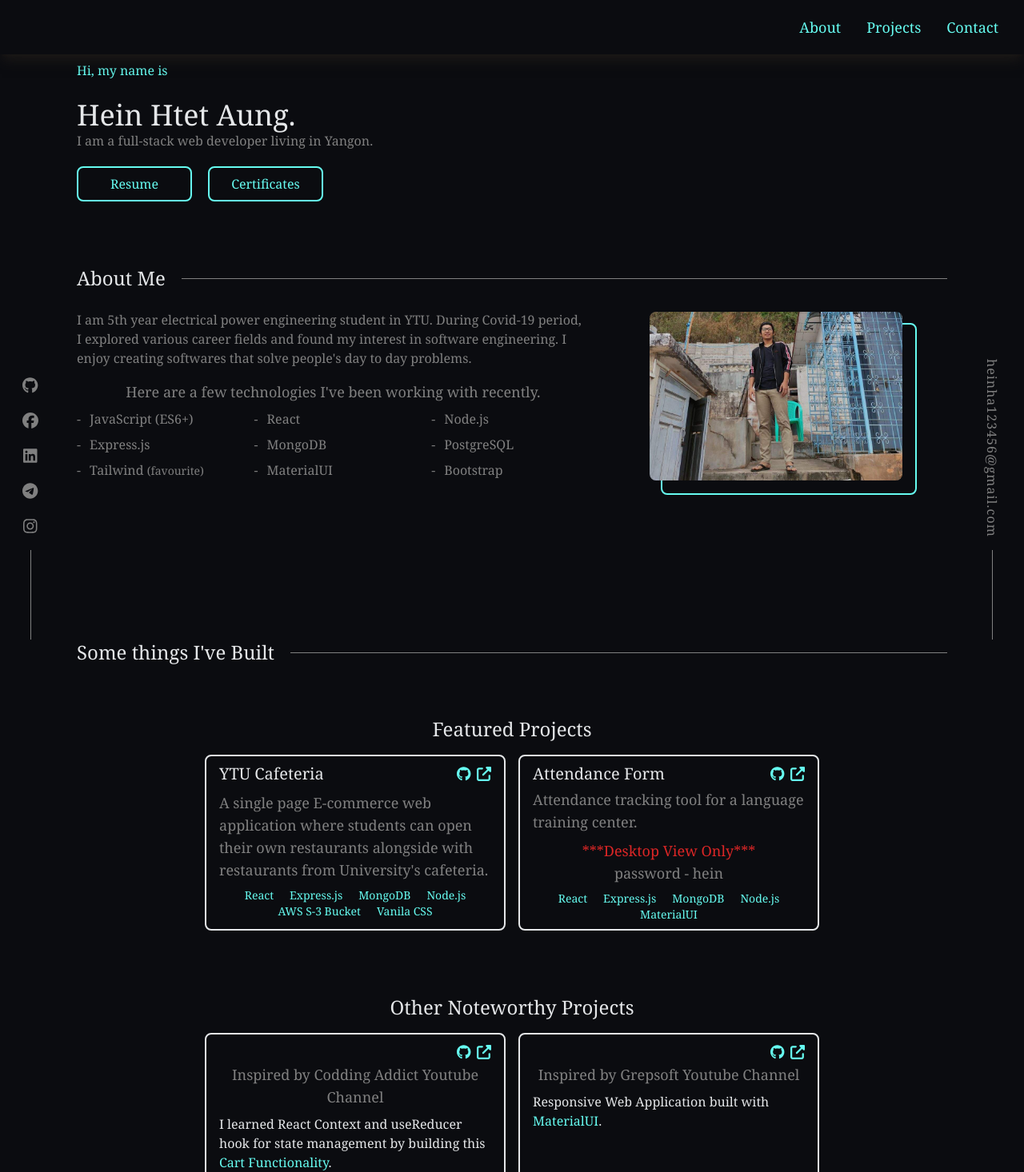
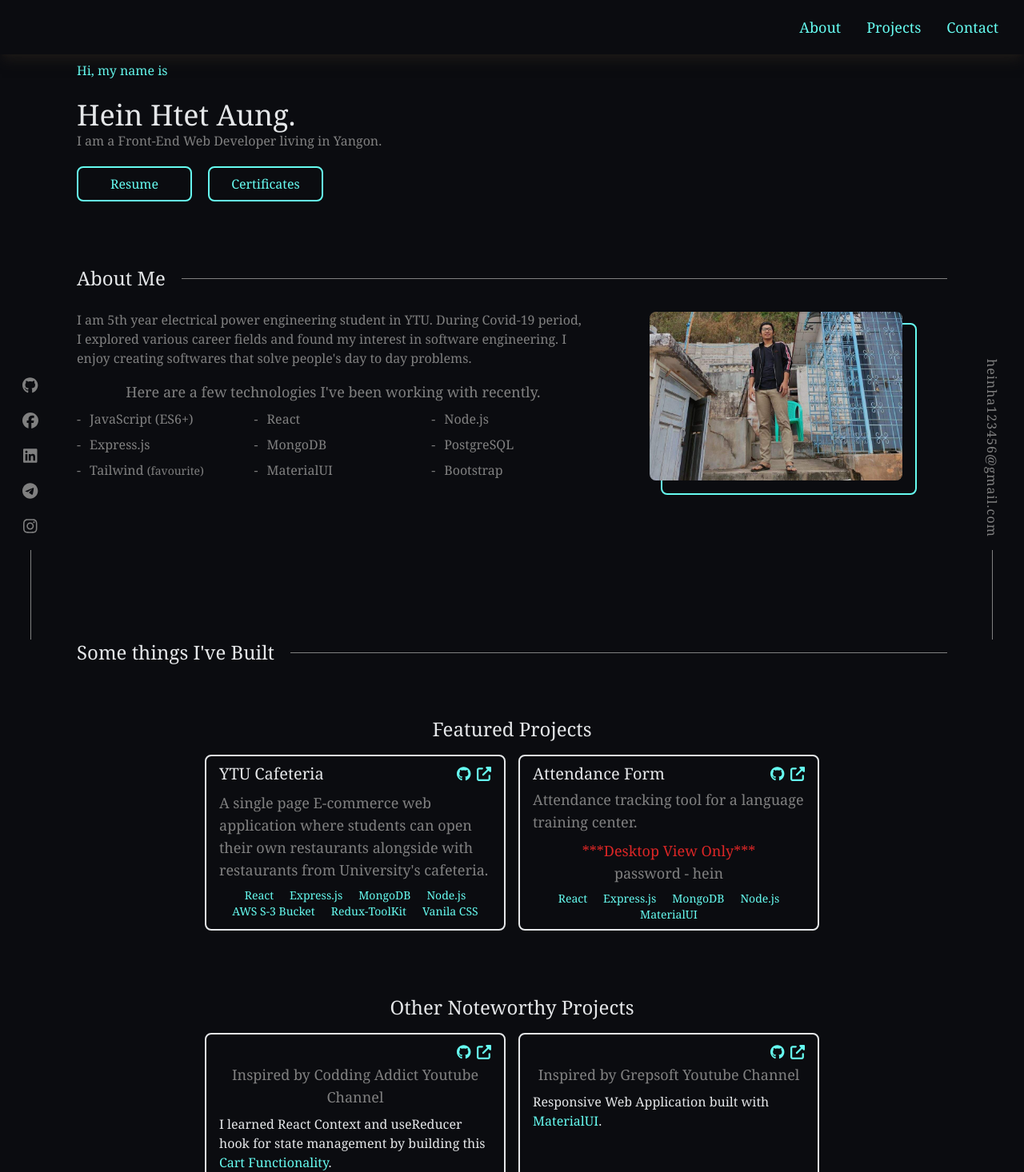
Before and after one commit to Hein-htetA/portfolio-frontend, a React (Create React App) app: page / in a window 1280 px wide. Shown: the top 1466 px of the page at 80% size. Built offline with nearby package versions, Linux system fonts and the light colour scheme.

Commit message:
frontend change

```diff
--- a/src/features/introduction/Introduction.js
+++ b/src/features/introduction/Introduction.js
@@ -7,7 +7,7 @@ const Introduction = () => {
       <p className="text-bright-blue">Hi, my name is</p>
       <p className="text-light-gray text-4xl mt-6">Hein Htet Aung.</p>
       <p className="text-gray">
-        I am a full-stack web developer living in Yangon.
+        I am a Front-End Web Developer living in Yangon.
       </p>
       <DownloadCV />
     </section>
--- a/src/features/projects/FeaturedProjects.js
+++ b/src/features/projects/FeaturedProjects.js
@@ -75,6 +75,15 @@ const FeaturedProjects = () => {
                 rel="noreferrer"
               >
                 AWS S-3 Bucket
+              </a>
+            </li>
+            <li>
+              <a
+                href="https://redux-toolkit.js.org/"
+                target={"_blank"}
+                rel="noreferrer"
+              >
+                Redux-ToolKit
               </a>
             </li>
             <li>
```
